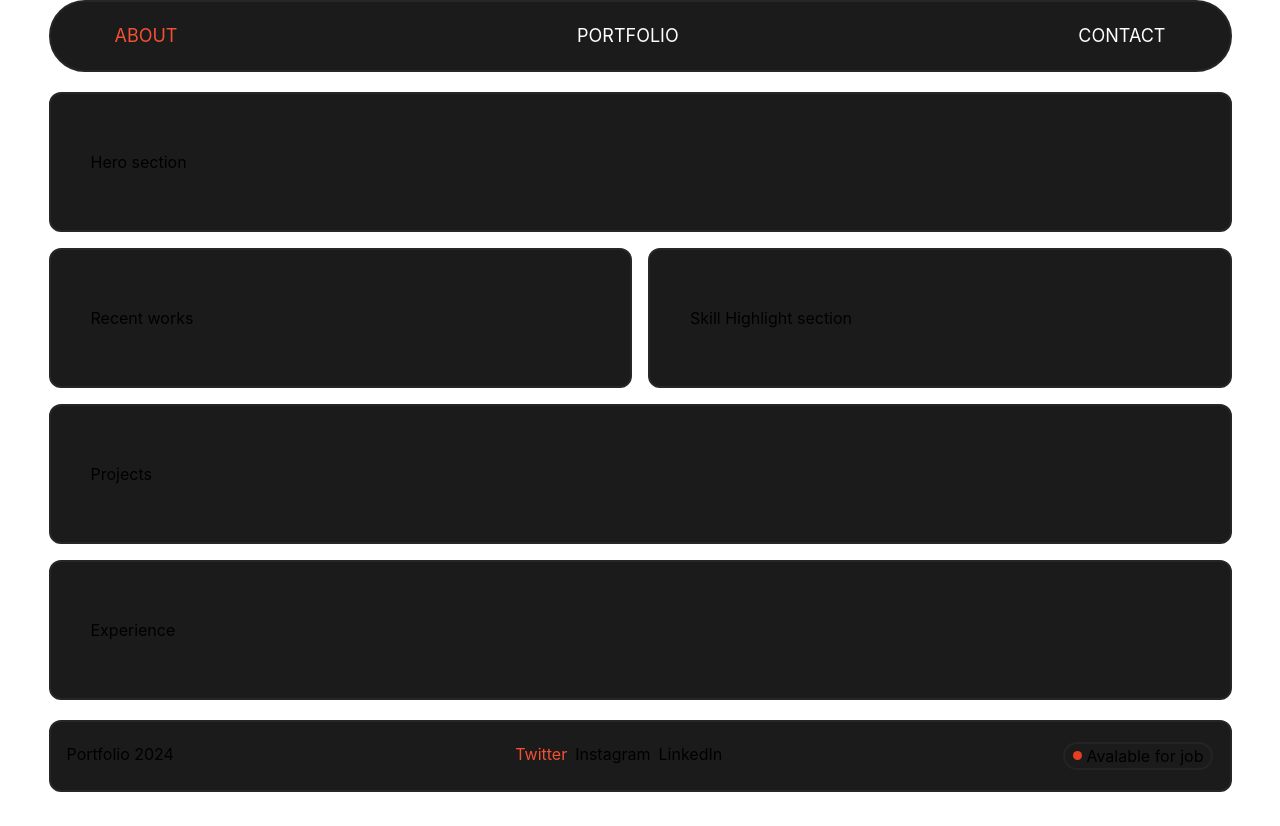
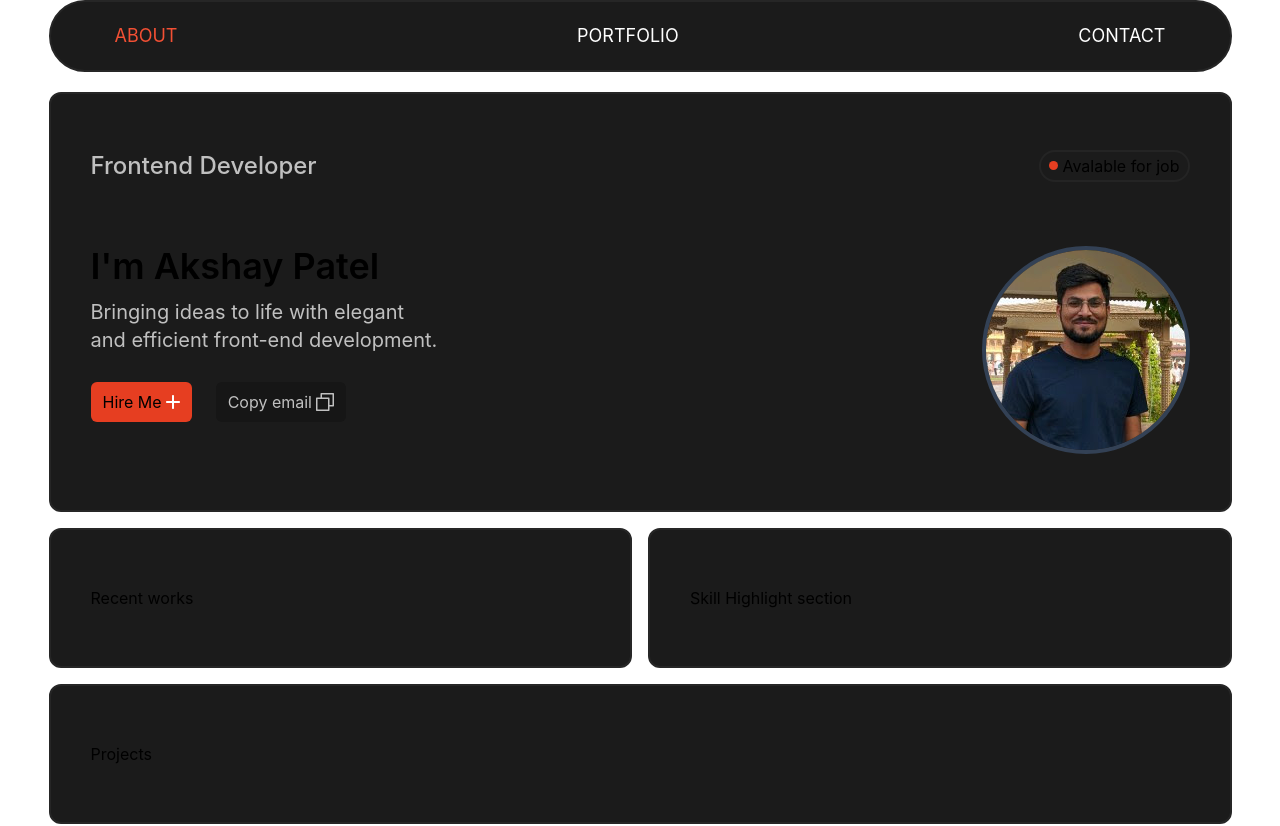
Before and after one commit to AKSHAY13PATEL/portfolio-akshay, a React (Vite) app: page / in a window 1280 px wide. Shown: the top 826 px of the page. Before the commit the page ends 800 px from the top, so only its background shows below. Built offline with nearby package versions, Linux system fonts and the light colour scheme.

Commit message:
Hero section implemented

```diff
--- /dev/null
+++ b/src/components/HeroSection.tsx
@@ -0,0 +1,75 @@
+const HeroSection = () => {
+  return (
+    <div className="flex flex-col gap-16">
+      <div className="flex justify-between">
+        <span className="text-2xl font-medium text-secondary">
+          Frontend Developer
+        </span>
+        <div className="flex items-center justify-center gap-1 rounded-3xl border-2 border-solid border-[#242424] px-2">
+          <svg
+            width="9"
+            height="10"
+            viewBox="0 0 9 10"
+            fill="none"
+            xmlns="http://www.w3.org/2000/svg"
+          >
+            <circle cx="4.5" cy="4.51221" r="4.5" fill="#E63E21" />
+          </svg>
+          <span>Avalable for job</span>
+        </div>
+      </div>
+      <div className="flex justify-between">
+        <div className="flex flex-col gap-7">
+          <div className="flex flex-col gap-3">
+            <span className="text-4xl font-semibold">I'm Akshay Patel</span>
+            <span className="w-[350px] text-wrap text-xl font-normal text-secondary">
+              Bringing ideas to life with elegant and efficient front-end
+              development.
+            </span>
+          </div>
+          <div className="flex gap-2">
+            <button className="mr-4 flex items-center justify-center gap-1 rounded-md bg-[#E63E21] px-3 py-2">
+              Hire Me{" "}
+              <svg
+                width="14"
+                height="14"
+                viewBox="0 0 14 14"
+                fill="none"
+                xmlns="http://www.w3.org/2000/svg"
+              >
+                <path
+                  d="M13 7.99854H8V12.9985C8 13.2638 7.89464 13.5181 7.70711 13.7056C7.51957 13.8932 7.26522 13.9985 7 13.9985C6.73478 13.9985 6.48043 13.8932 6.29289 13.7056C6.10536 13.5181 6 13.2638 6 12.9985V7.99854H1C0.734784 7.99854 0.48043 7.89318 0.292893 7.70564C0.105357 7.51811 0 7.26375 0 6.99854C0 6.73332 0.105357 6.47896 0.292893 6.29143C0.48043 6.10389 0.734784 5.99854 1 5.99854H6V0.998535C6 0.733319 6.10536 0.478964 6.29289 0.291428C6.48043 0.103892 6.73478 -0.00146484 7 -0.00146484C7.26522 -0.00146484 7.51957 0.103892 7.70711 0.291428C7.89464 0.478964 8 0.733319 8 0.998535V5.99854H13C13.2652 5.99854 13.5196 6.10389 13.7071 6.29143C13.8946 6.47896 14 6.73332 14 6.99854C14 7.26375 13.8946 7.51811 13.7071 7.70564C13.5196 7.89318 13.2652 7.99854 13 7.99854Z"
+                  fill="white"
+                />
+              </svg>
+            </button>
+            <button className="mr-4 flex items-center justify-center gap-1 rounded-md bg-background-lightblack px-3 py-2 text-secondary">
+              Copy email{" "}
+              <svg
+                width="18"
+                height="18"
+                viewBox="0 0 18 18"
+                fill="none"
+                xmlns="http://www.w3.org/2000/svg"
+              >
+                <path
+                  d="M17.25 0.000488281H5.25C5.05109 0.000488281 4.86032 0.0795061 4.71967 0.220158C4.57902 0.360811 4.5 0.551576 4.5 0.750488V4.50049H0.75C0.551088 4.50049 0.360322 4.57951 0.21967 4.72016C0.0790178 4.86081 0 5.05158 0 5.25049V17.2505C0 17.4494 0.0790178 17.6402 0.21967 17.7808C0.360322 17.9215 0.551088 18.0005 0.75 18.0005H12.75C12.9489 18.0005 13.1397 17.9215 13.2803 17.7808C13.421 17.6402 13.5 17.4494 13.5 17.2505V13.5005H17.25C17.4489 13.5005 17.6397 13.4215 17.7803 13.2808C17.921 13.1402 18 12.9494 18 12.7505V0.750488C18 0.551576 17.921 0.360811 17.7803 0.220158C17.6397 0.0795061 17.4489 0.000488281 17.25 0.000488281ZM12 16.5005H1.5V6.00049H12V16.5005ZM16.5 12.0005H13.5V5.25049C13.5 5.05158 13.421 4.86081 13.2803 4.72016C13.1397 4.57951 12.9489 4.50049 12.75 4.50049H6V1.50049H16.5V12.0005Z"
+                  fill="#C0C0C0"
+                />
+              </svg>
+            </button>
+          </div>
+        </div>
+        <div>
+          <img
+            src="/akshay_photo.jpg"
+            alt="Profile picture"
+            className="rounded-full border-4 border-solid border-slate-700 object-contain"
+          />
+        </div>
+      </div>
+    </div>
+  );
+};
+
+export default HeroSection;
--- a/src/components/MainWrapper.tsx
+++ b/src/components/MainWrapper.tsx
@@ -1,7 +1,11 @@
+import HeroSection from "./HeroSection";
+
 const MainWrapper = () => {
   return (
     <div className="grid grid-cols-4 gap-4">
-      <div className="card-wrapper col-span-full">Hero section</div>
+      <div className="card-wrapper col-span-full">
+        <HeroSection />
+      </div>
       <div className="card-wrapper col-span-2 row-start-2 row-end-4">
         Recent works
       </div>
--- a/tailwind.config.js
+++ b/tailwind.config.js
@@ -6,6 +6,7 @@ export default {
       colors: {
         background: {
           default: "#1B1B1B", // Pure black background
+          lightblack: "#161616",
           // section: "#1B1B1B", // Section background
         },
         primary: "#FFFFFF", // Primary text color
```
Also changed, not shown: public/akshay_photo.jpg (added).
